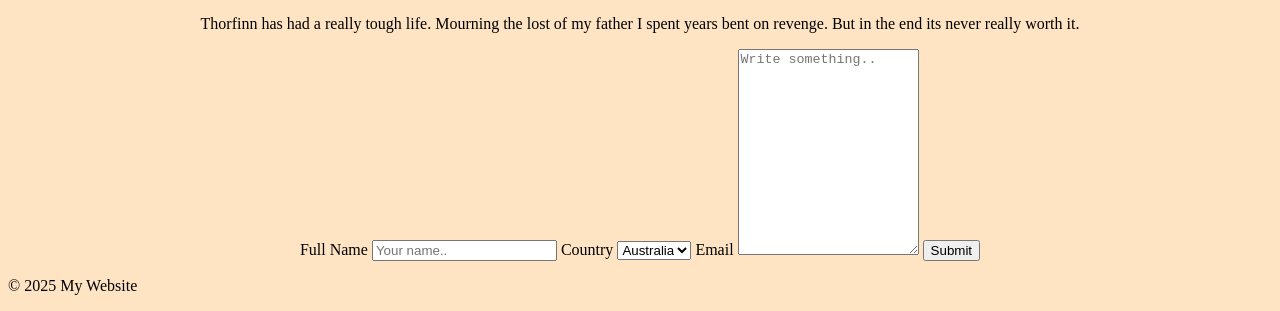
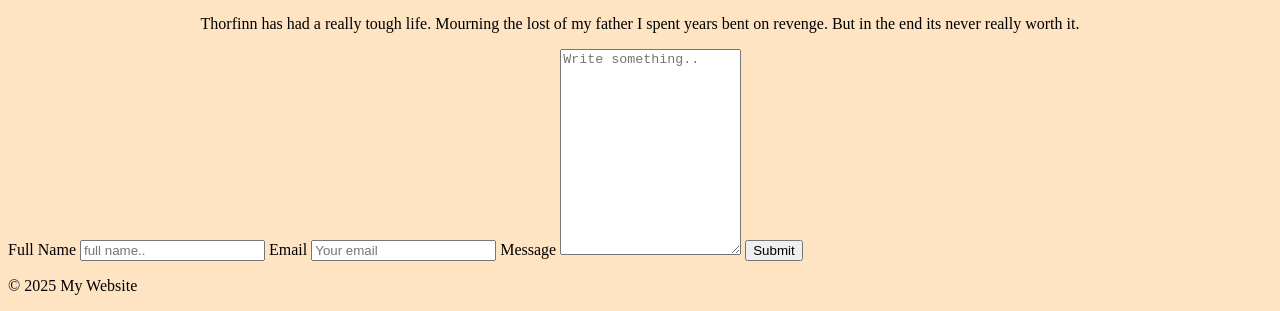
Before and after one commit to unw10181/vinlandSaga, a plain HTML site: page index.html in a window 1280 px wide. Shown: the part 498-809 px from the top of the page. Drawn offline with Linux system fonts and the light colour scheme.

Commit message:
contact form

```diff
--- a/index.html
+++ b/index.html
@@ -26,36 +26,30 @@
         Thorfinn has had a really tough life. Mourning the lost of my father I
         spent years bent on revenge. But in the end its never really worth it.
       </p>
+    </div>
     <div class="Contact">
       <form action="action_page.php">
         <label for="fname">Full Name</label>
         <input
           type="text"
           id="fname"
-            name="firstname"
-            placeholder="Your name.."
+          name="full name"
+          placeholder="full name.."
         />
 
-          <label for="country">Country</label>
-          <select id="country" name="country">
-            <option value="australia">Australia</option>
-            <option value="canada">Canada</option>
-            <option value="usa">USA</option>
-          </select>
+        <label for="email">Email</label>
+        <input id="emai;" name="email" placeholder="Your email" />
 
-          <label for="subject">Email</label>
+        <label for="Message">Message</label>
         <textarea
           id="subject"
-            name="subject"
+          name="Message"
           placeholder="Write something.."
           style="height: 200px"
         ></textarea>
-
         <input type="submit" value="Submit" />
       </form>
     </div>
-    </div>
-    <form action=""></form>
   </body>
   <footer>
     <p>&copy; 2025 My Website</p>
```
Lines whose indentation alone changed are shown as unchanged.
